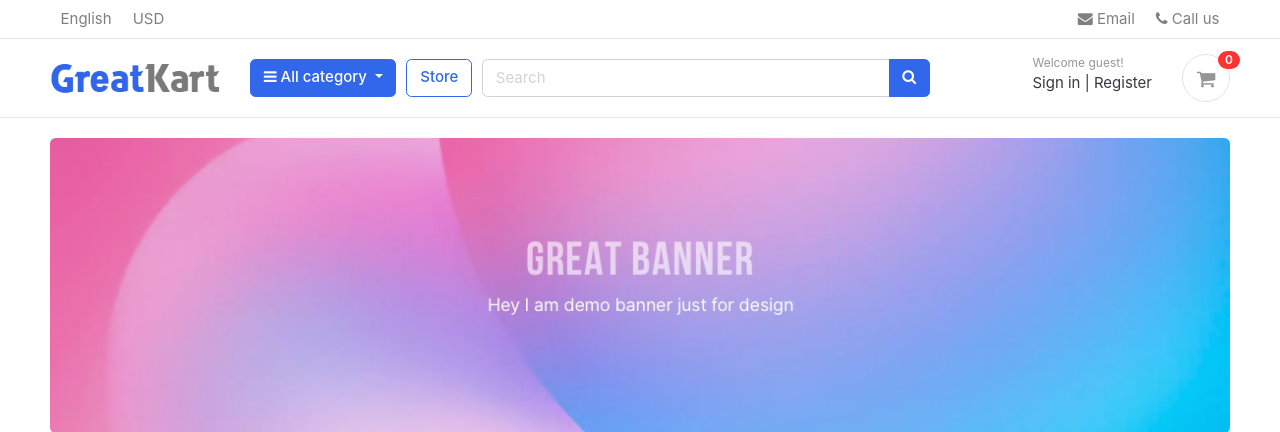
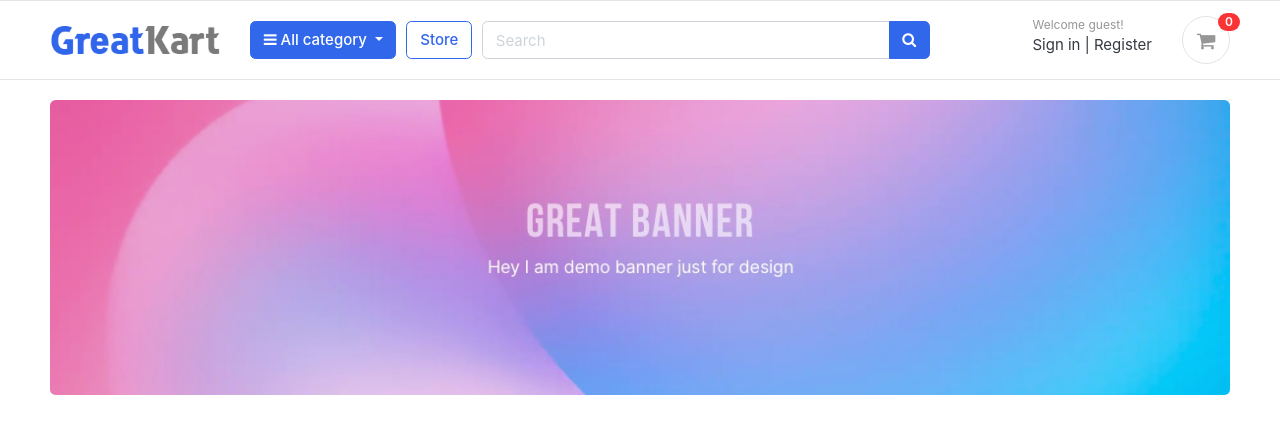
Before and after one commit to annoyingoragen/django-ecommerce-, a Django app: page / in a window 1280 px wide. Shown: the top 432 px of the page. Run offline with Django 3.2, Linux system fonts and the light colour scheme; data that the repository does not hold is empty; parts of the project's set-up code (start-up, migrations or seed data) failed here and were passed over; some libraries are stand-ins or nearby versions; some web fonts are replaced.

Commit message:
implments minor changes in search function

```diff
--- a/kartapp/templates/kartapp/home.html
+++ b/kartapp/templates/kartapp/home.html
@@ -20,7 +20,7 @@
 <div class="container">
 
 <header class="section-heading">
-	<a href="./store.html" class="btn btn-outline-primary float-right">See all</a>
+	<a href="{% url 'store' %}" class="btn btn-outline-primary float-right">See all</a>
 	<h3 class="section-title">Popular products</h3>
 </header><!-- sect-heading -->
 
--- a/kartapp/templates/kartapp/navbar.html
+++ b/kartapp/templates/kartapp/navbar.html
@@ -5,21 +5,7 @@
   <button class="navbar-toggler" type="button" data-toggle="collapse" data-target="#navbarTop4" aria-controls="navbarNav" aria-expanded="false" aria-label="Toggle navigation">
     <span class="navbar-toggler-icon"></span>
   </button>
-  <div class="collapse navbar-collapse" id="navbarTop4">
-    <ul class="navbar-nav mr-auto">
-      <li class="nav-item dropdown">
-      <a href="#" class="nav-link">   English </a>
 
-    </li>
-    <li class="nav-item dropdown">
-      <a href="#" class="nav-link"> USD </a>
-    </li>
-    </ul>
-    <ul class="navbar-nav">
-    <li><a href="#" class="nav-link"> <i class="fa fa-envelope"></i> Email </a></li>
-    <li><a href="#" class="nav-link"> <i class="fa fa-phone"></i> Call us </a></li>
-  </ul> <!-- list-inline //  -->
-  </div> <!-- navbar-collapse .// -->
 </div> <!-- container //  -->
 </nav>
 
--- a/product/views.py
+++ b/product/views.py
@@ -68,7 +68,7 @@ def store(request,category_slug=None):
    else:
       products=Product.objects.all().filter(is_available=True)
       page=request.GET.get('page')
-      paginator=Paginator(products,2)
+      paginator=Paginator(products,4)
 
       try:
         paged_products=paginator.get_page(page)
@@ -85,7 +85,7 @@ def search(request):
   if 'keyword' in request.GET:
       keyword=request.GET['keyword']
       if keyword:
-        products=Product.objects.order_by('-created_date').filter(Q(description__icontains=keyword)|Q(description__icontains=keyword))
+        products=Product.objects.order_by('-created_date').filter(Q(description__icontains=keyword)|Q(product_name__icontains=keyword)|Q(description__icontains=keyword))
         product_count=products.count()
         return render(request,'product\store.html',{'products':products,'product_count':product_count})
   return render(request,'product\store.html')
```
Also changed, not shown: greatkartproject/settings.py (+9 -6 lines), kartapp/static/kartapp/images/Web capture_Index.jpeg (added), kartapp/static/kartapp/images/Web capture_cart.jpeg (added), kartapp/static/kartapp/images/Web capture_dashboard.jpeg (added), kartapp/static/kartapp/images/Web capture_registeration.jpeg (added).
